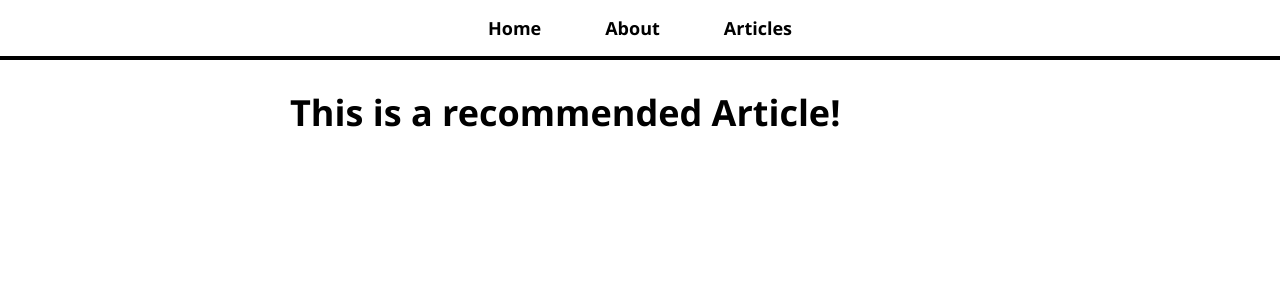
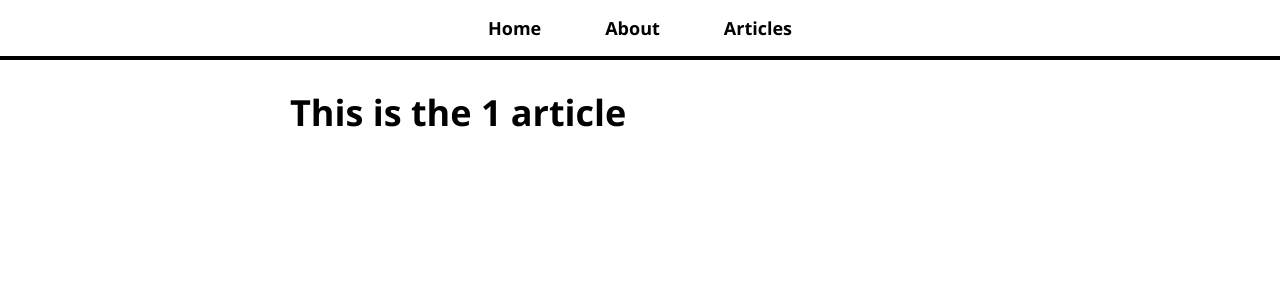
Before and after one commit to mfglenn/company-blog, a React (Create React App) app: page /article/1 in a window 1280 px wide. Shown: the top 300 px of the page. Built offline with nearby package versions, Linux system fonts and the light colour scheme.

Commit message:
Update routing configuration to support the name of the article as a query parameter.

```diff
--- a/src/App.js
+++ b/src/App.js
@@ -23,7 +23,7 @@
             <Route path="/" component={HomePage} exact/>
             <Route path="/about" component={AboutPage}/>
             <Route path="/articles" component={ArticlesList}/>
-            <Route path="/article" component={ArticlesPage}/>
+            <Route path="/article/:name" component={ArticlesPage}/>
           </div>
         </div>
       </Router>
--- a/src/pages/ArticlesPage.js
+++ b/src/pages/ArticlesPage.js
@@ -2,9 +2,15 @@
 
 export default class ArticlesPage extends Component {
     render() {
+        //Deconstruct match property from props
+        const { match } = this.props;
+
+        //Get query parameter name
+        const name = match.params.name;
+
         return(
             <React.Fragment>
-                <h1>This is a recommended Article!</h1>
+                <h1>This is the { name } article</h1>
             </React.Fragment>
         )
     }
```
